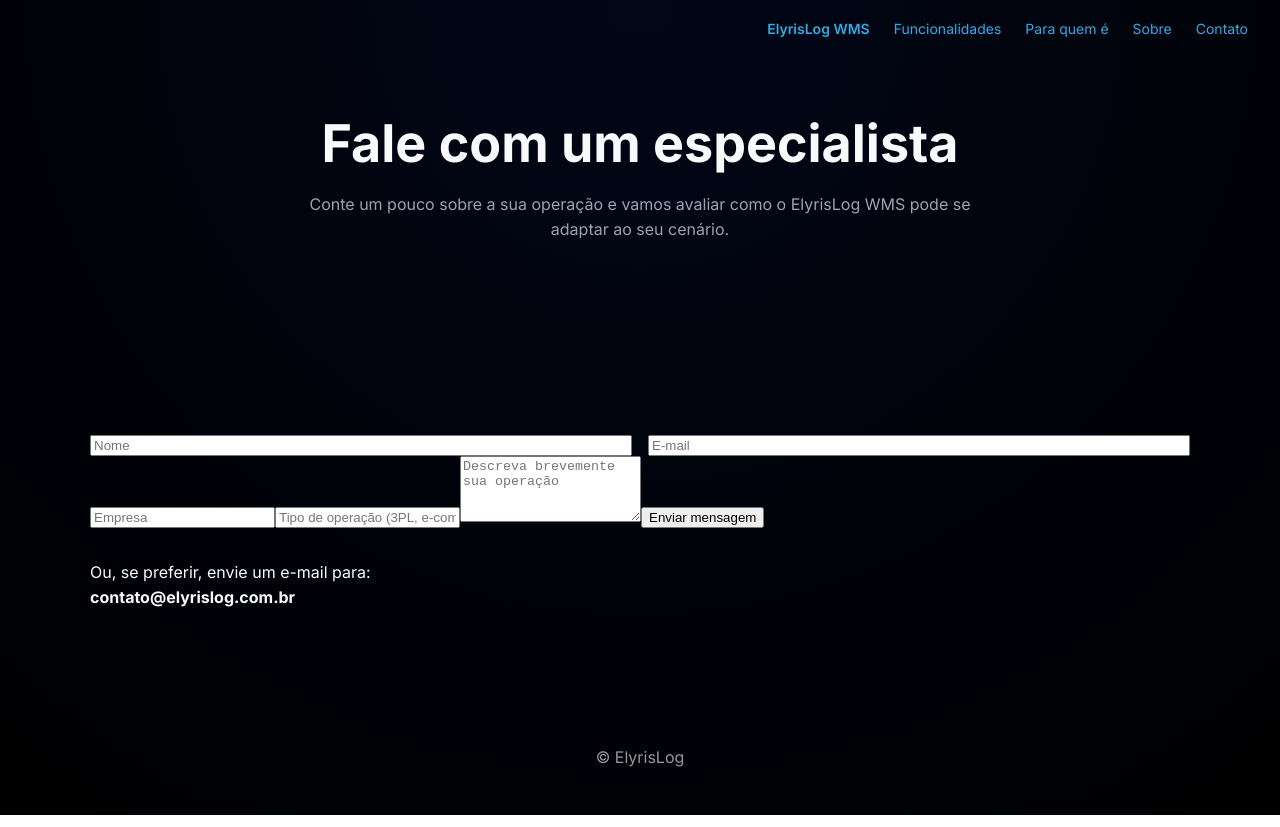
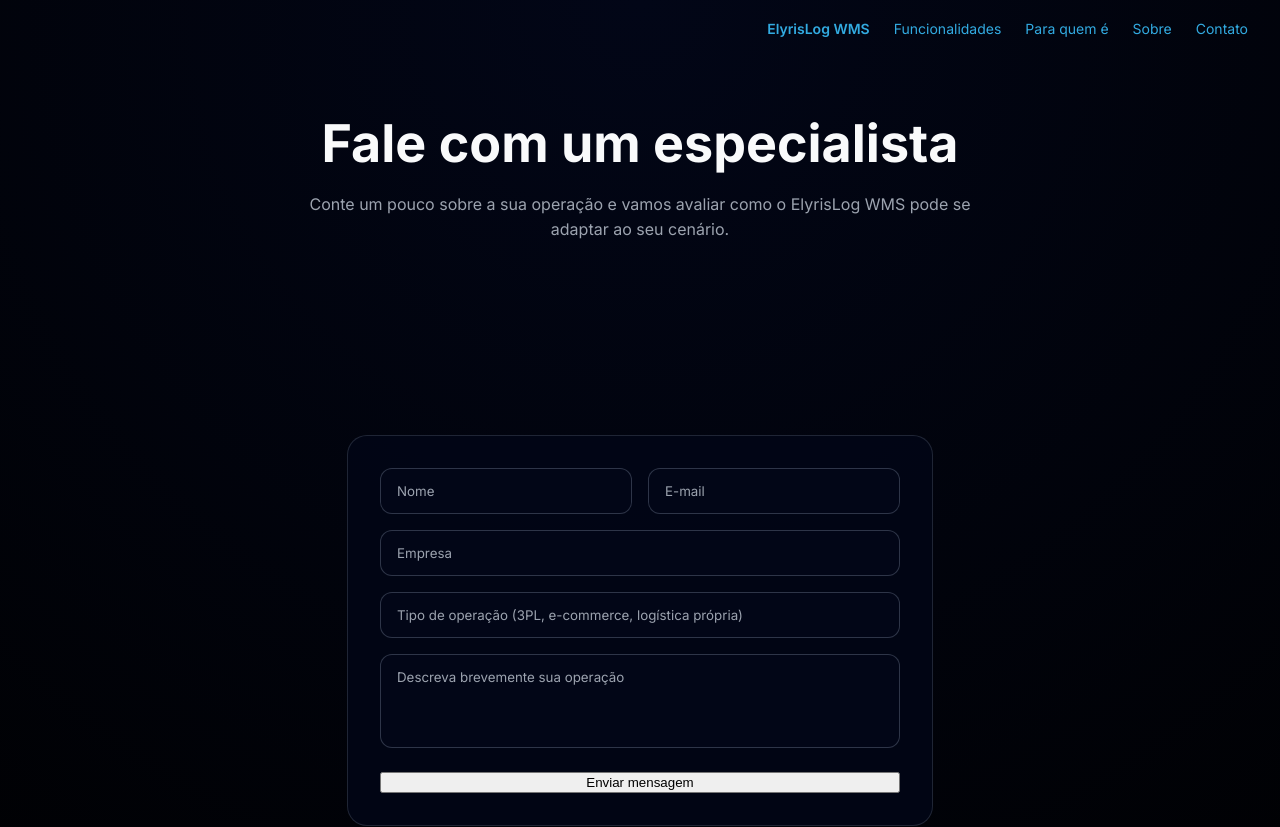
Before and after one commit to elyrislog/elyrislog-site, a Next.js app: page /contact in a window 1280 px wide. Shown: the top 827 px of the page. Built offline with nearby package versions, Linux system fonts and the light colour scheme.

Commit message:
Update globals.css

```diff
--- a/styles/globals.css
+++ b/styles/globals.css
@@ -218,3 +218,70 @@
     grid-template-columns: 1fr;
   }
 }
+
+/* CARD DO FORMULÁRIO */
+
+.contact-form-card {
+  max-width: 520px;
+  margin: 0 auto;
+  padding: 32px;
+  border-radius: 20px;
+  background: rgba(2, 6, 23, 0.85);
+  border: 1px solid rgba(148, 163, 184, 0.2);
+  display: grid;
+  gap: 16px;
+}
+
+/* GRID NOME + EMAIL */
+
+.form-grid {
+  display: grid;
+  gap: 16px;
+  grid-template-columns: 1fr 1fr;
+}
+
+/* INPUTS */
+
+.contact-form-card input,
+.contact-form-card textarea {
+  background: #020617;
+  border: 1px solid rgba(148, 163, 184, 0.3);
+  border-radius: 12px;
+  padding: 14px 16px;
+  color: #f9fafb;
+  font-family: inherit;
+}
+
+.contact-form-card textarea {
+  resize: none;
+}
+
+.contact-form-card input::placeholder,
+.contact-form-card textarea::placeholder {
+  color: #9ca3af;
+}
+
+.contact-form-card input:focus,
+.contact-form-card textarea:focus {
+  outline: none;
+  border-color: #38bdf8;
+}
+
+/* BOTÃO */
+
+.contact-form-card button {
+  margin-top: 8px;
+  width: 100%;
+}
+
+/* MOBILE */
+
+@media (max-width: 640px) {
+  .form-grid {
+    grid-template-columns: 1fr;
+  }
+
+  .contact-form-card {
+    padding: 24px;
+  }
+}
```
